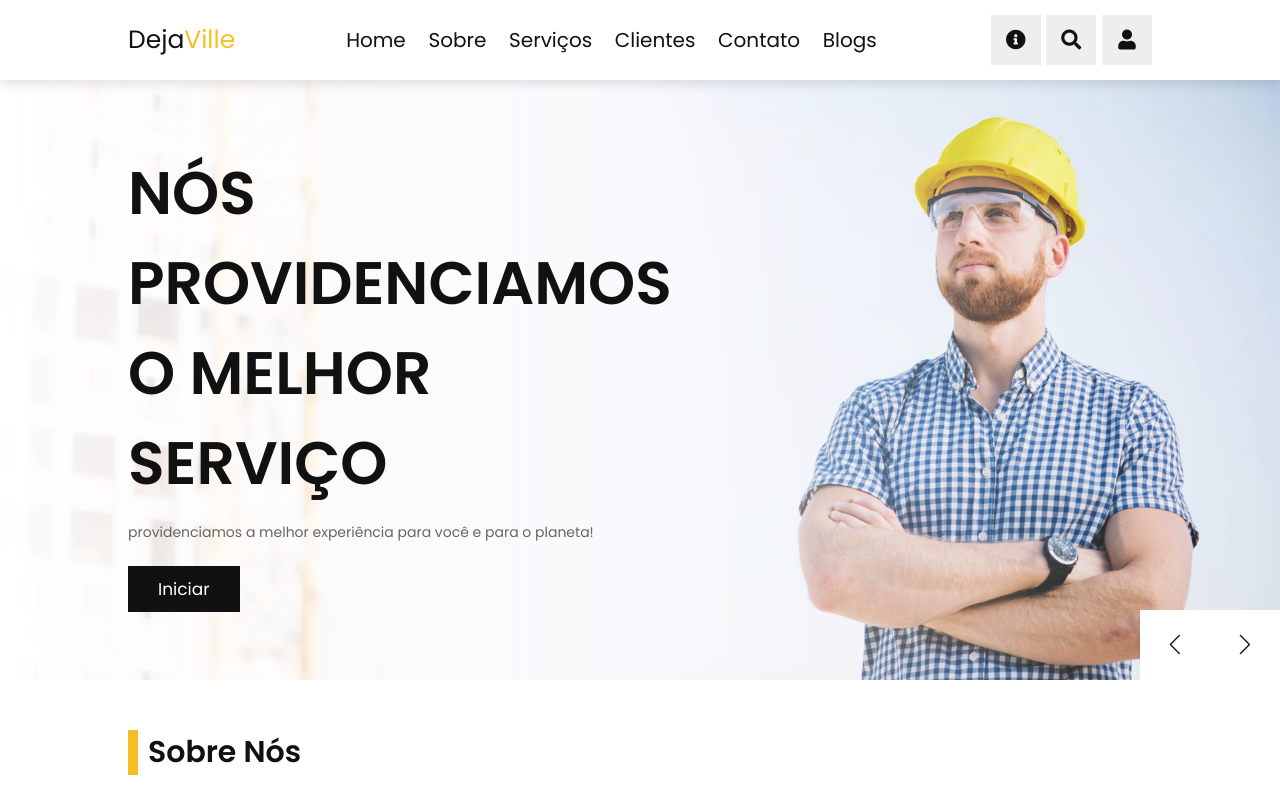
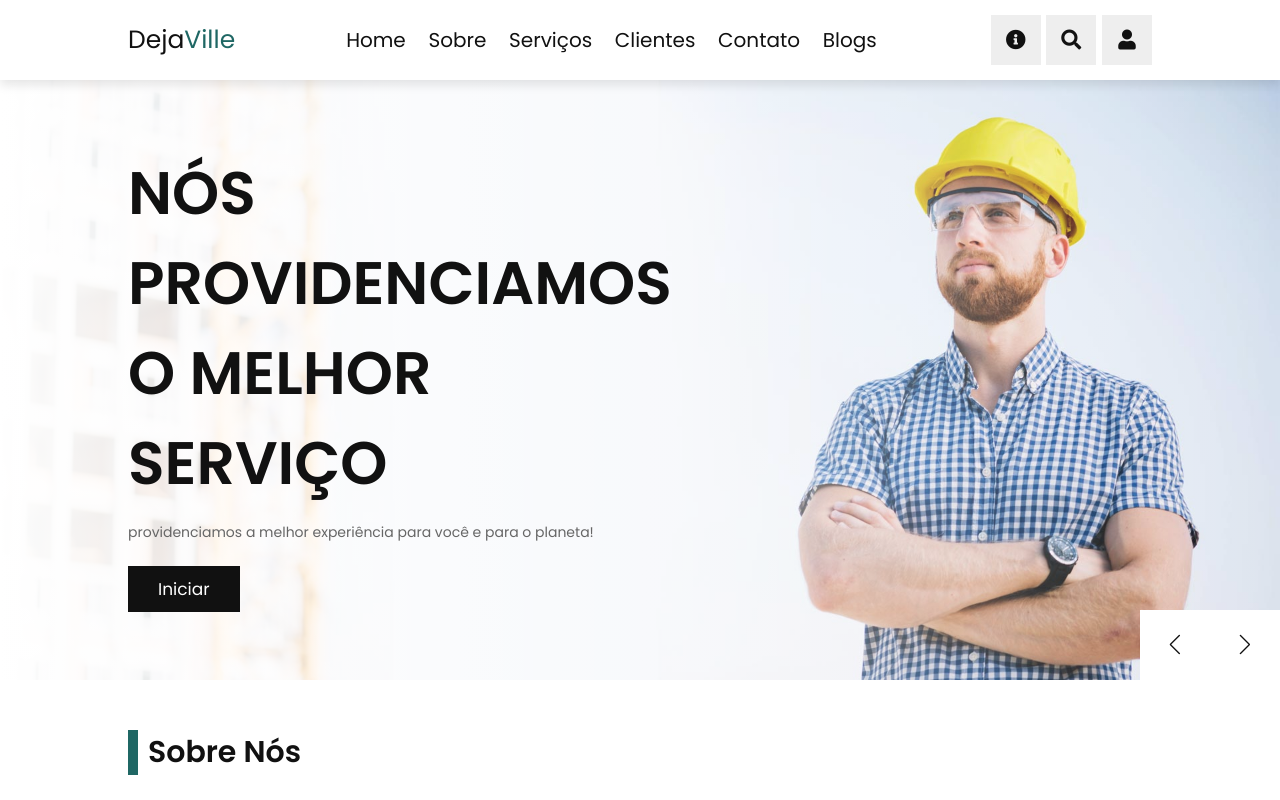
Before and after one commit to ejfavretto/dejaville, a plain HTML site: page index.html in a window 1280 px wide. Shown: the top 800 px of the page. Drawn offline with nearby package versions, Linux system fonts and the light colour scheme; some packages are replaced by stand-ins of ours; a script that the page names is missing.

Commit message:
Alteração a cor de amarelo para verde

```diff
--- a/css/style.css
+++ b/css/style.css
@@ -1,7 +1,8 @@
 @import url("https://fonts.googleapis.com/css2?family=Poppins:wght@100;200;300;400;500;600&display=swap");
 :root {
-  --yellow:#f5bf23;
-  --black:#111;
+  /* --yellow:#f5bf23; */
+  --yellow:#1f6764;
+    --black:#111;
   --white:#fff;
   --light-color:#666;
   --light-bg:#eee;
```
